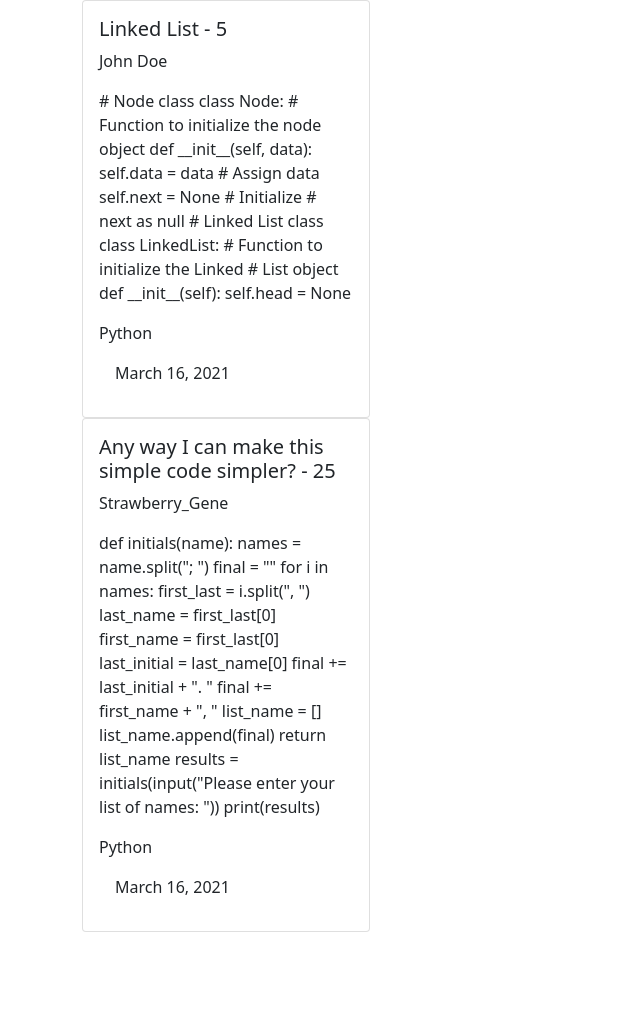
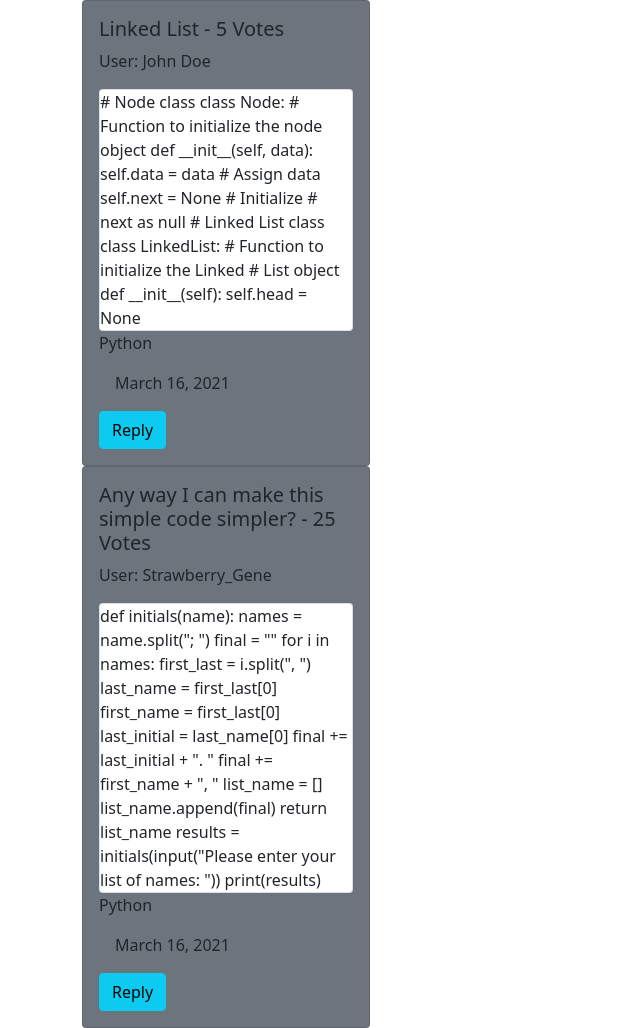
Before and after one commit to jaytsang9/code_review, a Django app: page /reviews/ in a window 1280 px wide. Shown: the part 56-1084 px from the top of the page, without its empty margins (0-640 px from the left). Before the commit the page ends 988 px from the top, so only its background shows below. Run offline with Django 3.2, Linux system fonts and the light colour scheme; data comes from the database, SQL or seed files in the repository.

Commit message:
add a reply button so users can make suggestions on code

```diff
--- a/reviews/templates/reviews/reviews.html
+++ b/reviews/templates/reviews/reviews.html
@@ -7,13 +7,16 @@
     <div class="row align-items-center">
         {% for review in reviews %}
         <div class="col-md-12 align-self-center">
-            <div class="card" style="width: 18rem;">
+            <div class="card bg-secondary" style="width: 18rem;">
                 <div class="card-body">
-                    <h5 class="card-title">{{ review.title }} - {{review.votes}}</h5>
-                    <p class="card-text">{{ review.author }}</p>
-                    <p class="card-text">{{ review.code }}</p>
+                    <h5 class="card-title">{{ review.title }} - {{review.votes}} Votes</h5>
+                    <p class="card-text">User: {{ review.author }}</p>
+                    <div class="card">
+                        <p class="card-text">{{ review.code }}</p>
+                    </div>
                     <p href="#" class="card-link">{{ review.get_lang_type_display }}</p>
                     <p href="#" class="card-link">{{ review.date }}</p>
+                    <button type="button" class="btn btn-info">Reply</button>
                 </div>
             </div>
         </div>
```
